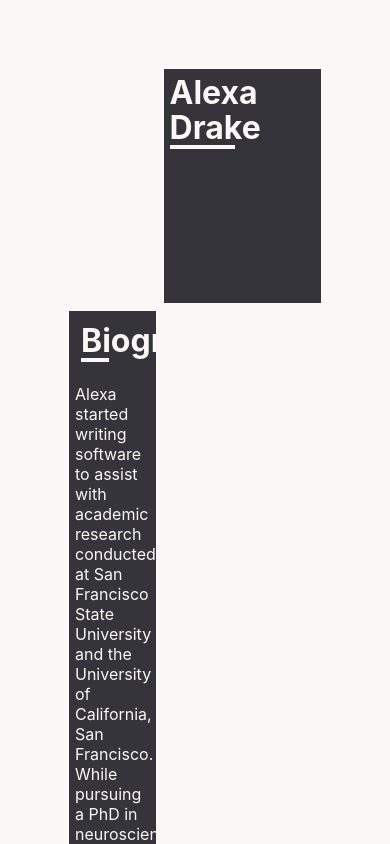
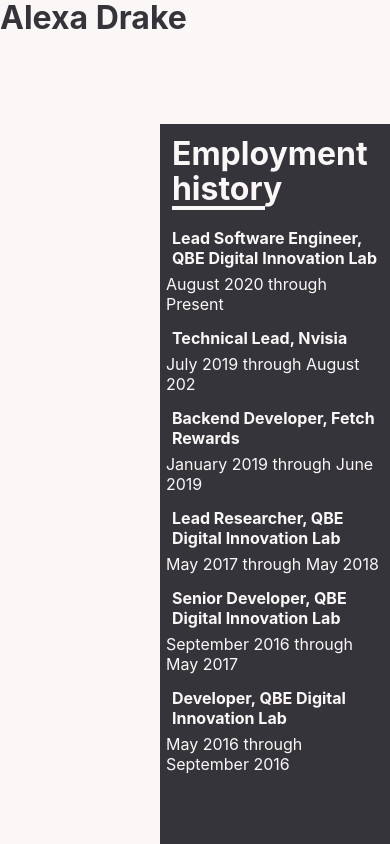
Before and after one commit to lexi-drake/PersonalWebsite, a React (Create React App) app: page / in a window 390 px wide. Shown: the top 844 px of the page. Built offline with nearby package versions, Linux system fonts and the light colour scheme.

Commit message:
redesign

```diff
--- a/src/components/RelevantLinks.tsx
+++ b/src/components/RelevantLinks.tsx
@@ -2,7 +2,7 @@ import Title from "./Title";
 
 const RelevantLinks = (props: any) =>
     <div className="links">
-        <Title><h1>Relevant links</h1></Title>
+        <Title><h1>Relevant Links</h1></Title>
         <a href="https://letskeepit.cheap" target="_blank" rel="noreferrer">letskeepit.cheap</a>
         <a href="https://github.com/lexi-drake" target="_blank" rel="noreferrer">github</a>
         <a href="mailto:alexa11drake@gmail.com">email</a>
--- a/src/main.css
+++ b/src/main.css
@@ -8,31 +8,57 @@ html, body {
   box-sizing: border-box;
 }
 
-.container {
-  height: 100%;
-  display: grid;
-  grid-template-columns: repeat(11, 1fr);
-  grid-template-rows: repeat(13, 1fr);
-  grid-row-gap: 8px;
-  grid-column-gap: 8px;
-  text-align: left;
-  margin: 69px 69px 69px 69px;
-}
-.container h1 {
+h1 {
   font-size: 32px;
   line-height: 35px;
   margin: 0px;
 }
 
+p {
+  margin: 0px;
+}
+
+.container {
+  height: 100%;
+  display: grid;
+  grid-template-columns: repeat(10, 1fr);
+  grid-template-rows: repeat(16, 1fr);
+  grid-row-gap: 8px;
+  grid-column-gap: 8px;
+  text-align: left;
+  margin: 69px 28% 69px 28%;
+}
+
+@media only screen and (max-width: 1000px) {
+  .container {
+    margin: 69px 69px 69px 69px;
+  }
+}
+@media only screen and (max-width: 600px) {
+  .container {
+    grid-template-columns: repeat(7, 1fr);
+    grid-template-rows: repeat(18, 1fr);
+    grid-column-gap: 0px;
+    grid-row-gap: 0px;
+    margin: 0px;
+  }
+}
 .education-history, .employment-history, .links, .bio, .title {
   background-color: #35343a;
   color: #fbf7f6;
   padding: 6px;
 }
 
-.title {
-  grid-column: 5/12;
+.header {
+  grid-column: 2/7;
   grid-row: 1/2;
+}
+
+@media only screen and (max-width: 600px) {
+  .header {
+    grid-column: 1/6;
+    grid-row: 1/2;
+  }
 }
 .title .accent {
   background-color: #fbf7f6;
@@ -40,24 +66,44 @@ html, body {
   height: 4px;
 }
 
-.bio {
-  grid-column: 1/5;
-  grid-row: 2/10;
+h1 {
+  font-size: 32px;
+  line-height: 35px;
+  margin: 0px;
 }
 
+p {
+  margin: 0px;
+}
+
+.bio {
+  grid-column: 7/11;
+  grid-row: 10/17;
+}
+.bio p {
+  margin: 0px 0px 16px 0px;
+}
+
+@media only screen and (max-width: 600px) {
+  .bio {
+    grid-column: 3/8;
+    grid-row: 9/16;
+  }
+}
 .links {
-  grid-column: 1/5;
-  grid-row: 11/13;
+  grid-column: 1/2;
+  grid-row: 8/10;
 }
 .links a {
+  margin-right: 16px;
   color: white;
-  display: block;
+  display: inline-block;
   text-decoration: none;
 }
 
 .employment-history {
-  grid-column: 6/12;
-  grid-row: 5/11;
+  grid-column: 5/11;
+  grid-row: 3/9;
 }
 .employment-history .job-entry {
   margin: 6px 0px 8px 0px;
@@ -66,9 +112,15 @@ html, body {
   font-weight: bold;
 }
 
+@media only screen and (max-width: 600px) {
+  .employment-history {
+    grid-column: 2/8;
+    grid-row: 2/8;
+  }
+}
 .education-history {
-  grid-column: 5/12;
-  grid-row: 12/14;
+  grid-column: 1/5;
+  grid-row: 11/13;
 }
 .education-history .education-entry {
   margin: 6px 0px 8px 0px;
@@ -77,4 +129,11 @@ html, body {
   font-weight: bold;
 }
 
+@media only screen and (max-width: 600px) {
+  .education-history {
+    grid-column: 1/6;
+    grid-row: 17/19;
+  }
+}
+
 /*# sourceMappingURL=main.css.map */
--- a/src/pages/Resume.tsx
+++ b/src/pages/Resume.tsx
@@ -1,27 +1,17 @@
 import Container from "../components/Container";
 import EducationHistory from "../components/EducationHistory";
 import Bio from "../components/Bio";
-import Title from '../components/Title';
 import RelevantLinks from '../components/RelevantLinks';
 import EmploymentHistory from "../components/EmploymentHistory";
 
-interface ResumeProps {
 
-}
-
-const Resume = (props: ResumeProps) => {
-
-    return (
-        <Container>
-            <Title>
-                <h1>Alexa Drake</h1>
-            </Title>
-            <Bio />
-            <EmploymentHistory />
-            <EducationHistory />
-            <RelevantLinks />
-        </Container>
-    )
-}
+const Resume = (props: any) =>
+    <Container>
+        <h1 className="header">Alexa Drake</h1>
+        <Bio />
+        <EmploymentHistory />
+        <EducationHistory />
+        <RelevantLinks />
+    </Container>;
 
 export default Resume;
--- a/src/sass/_bio.sass
+++ b/src/sass/_bio.sass
@@ -1,4 +1,12 @@
 .bio
     @extend %content
-    grid-column: 1 / 5
-    grid-row: 2 / 10
+    grid-column: 7 / 11
+    grid-row: 10 / 17
+
+    p
+        margin: 0px 0px 16px 0px
+
+@media only screen and (max-width: 600px)
+    .bio
+        grid-column: 3 / 8
+        grid-row: 9 / 16
--- a/src/sass/_container.sass
+++ b/src/sass/_container.sass
@@ -1,16 +1,23 @@
 .container
     height: 100%
     display: grid
-    grid-template-columns: repeat(11, 1fr)
-    grid-template-rows: repeat(13, 1fr)
+    grid-template-columns: repeat(10, 1fr)
+    grid-template-rows: repeat(16, 1fr)
     grid-row-gap: 8px
     grid-column-gap: 8px
     text-align: left
-    margin: 69px 69px 69px 69px
+    margin: 69px 28% 69px 28%
 
-    h1
-        font-size: 32px
-        line-height: 35px
+@media only screen and (max-width: 1000px)
+    .container
+        margin: 69px 69px 69px 69px
+
+@media only screen and (max-width: 600px)
+    .container
+        grid-template-columns: repeat(7, 1fr)
+        grid-template-rows: repeat(18, 1fr)
+        grid-column-gap: 0px
+        grid-row-gap: 0px
         margin: 0px
 
 %content
--- a/src/sass/_employment.sass
+++ b/src/sass/_employment.sass
@@ -1,10 +1,15 @@
 .employment-history
     @extend %content
-    grid-column: 6 / 12
-    grid-row: 5 / 11
+    grid-column: 5 / 11
+    grid-row: 3 / 9
 
     .job-entry
         margin: 6px 0px 8px 0px
 
         .title
             font-weight: bold
+
+@media only screen and (max-width: 600px)
+    .employment-history
+        grid-column: 2 / 8
+        grid-row: 2 / 8
--- /dev/null
+++ b/src/sass/_header.sass
@@ -0,0 +1,8 @@
+.header
+    grid-column: 2 / 7
+    grid-row: 1 / 2
+
+@media only screen and (max-width: 600px)
+    .header
+        grid-column: 1 / 6
+        grid-row: 1 / 2
--- a/src/sass/_title.sass
+++ b/src/sass/_title.sass
@@ -1,9 +1,15 @@
 .title
     @extend %content
-    grid-column: 5 / 12
-    grid-row: 1 / 2
 
     .accent
         background-color: $gris-white
         width: 45%
         height: 4px
+
+h1
+    font-size: 32px
+    line-height: 35px
+    margin: 0px
+
+p
+    margin: 0px
--- a/src/sass/main.sass
+++ b/src/sass/main.sass
@@ -8,7 +8,16 @@ html, body
 *, *:before, *:after
     box-sizing: border-box
 
+h1
+    font-size: 32px
+    line-height: 35px
+    margin: 0px
+
+p
+    margin: 0px
+
 @import "container"
+@import "header"
 @import "title"
 @import "bio"
 @import "links"
```
Also changed, not shown: src/sass/_education.sass (+7 -2 lines), src/sass/_links.sass (+4 -4 lines), 1 other file (tests, documents, lock files or other folders).
